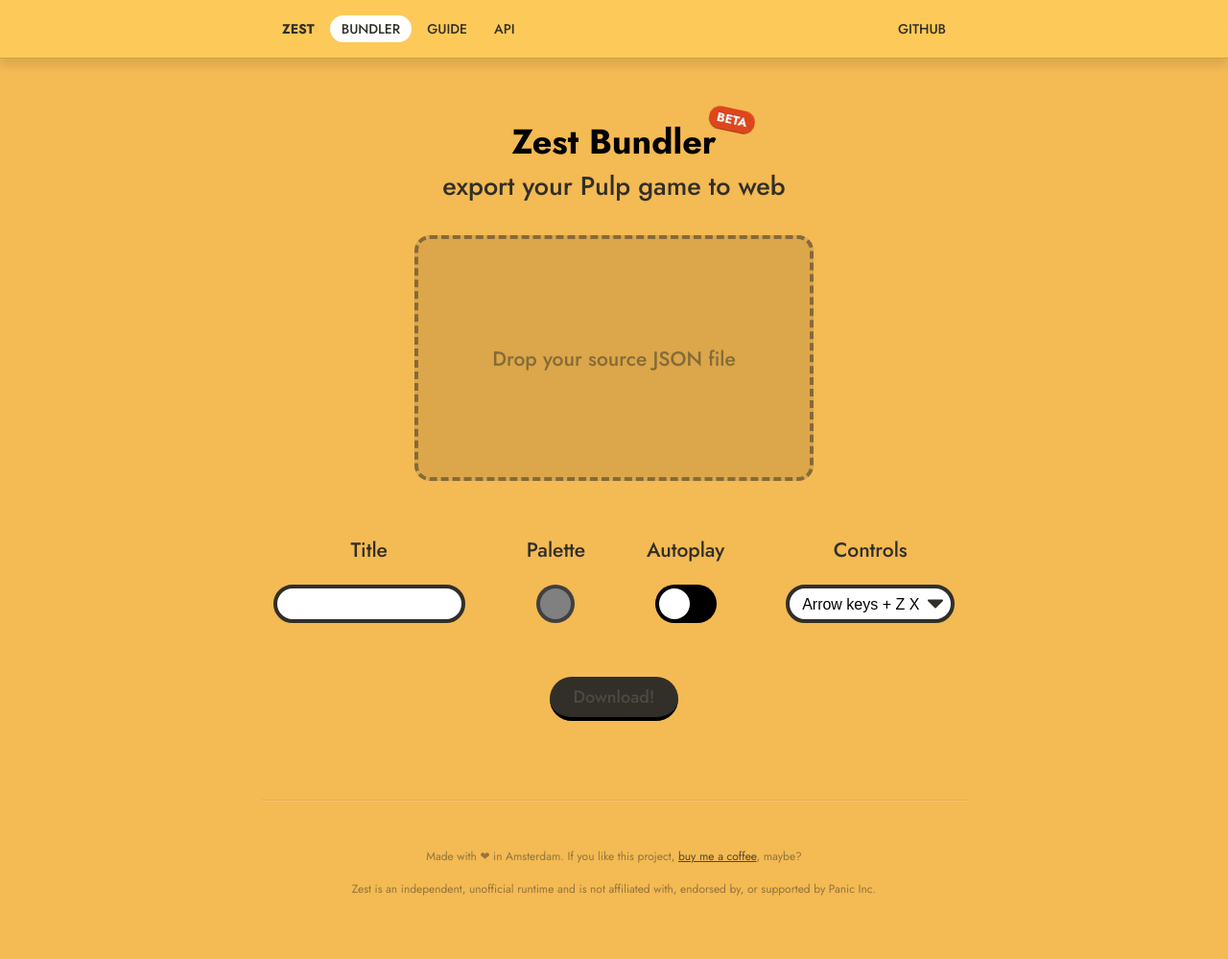
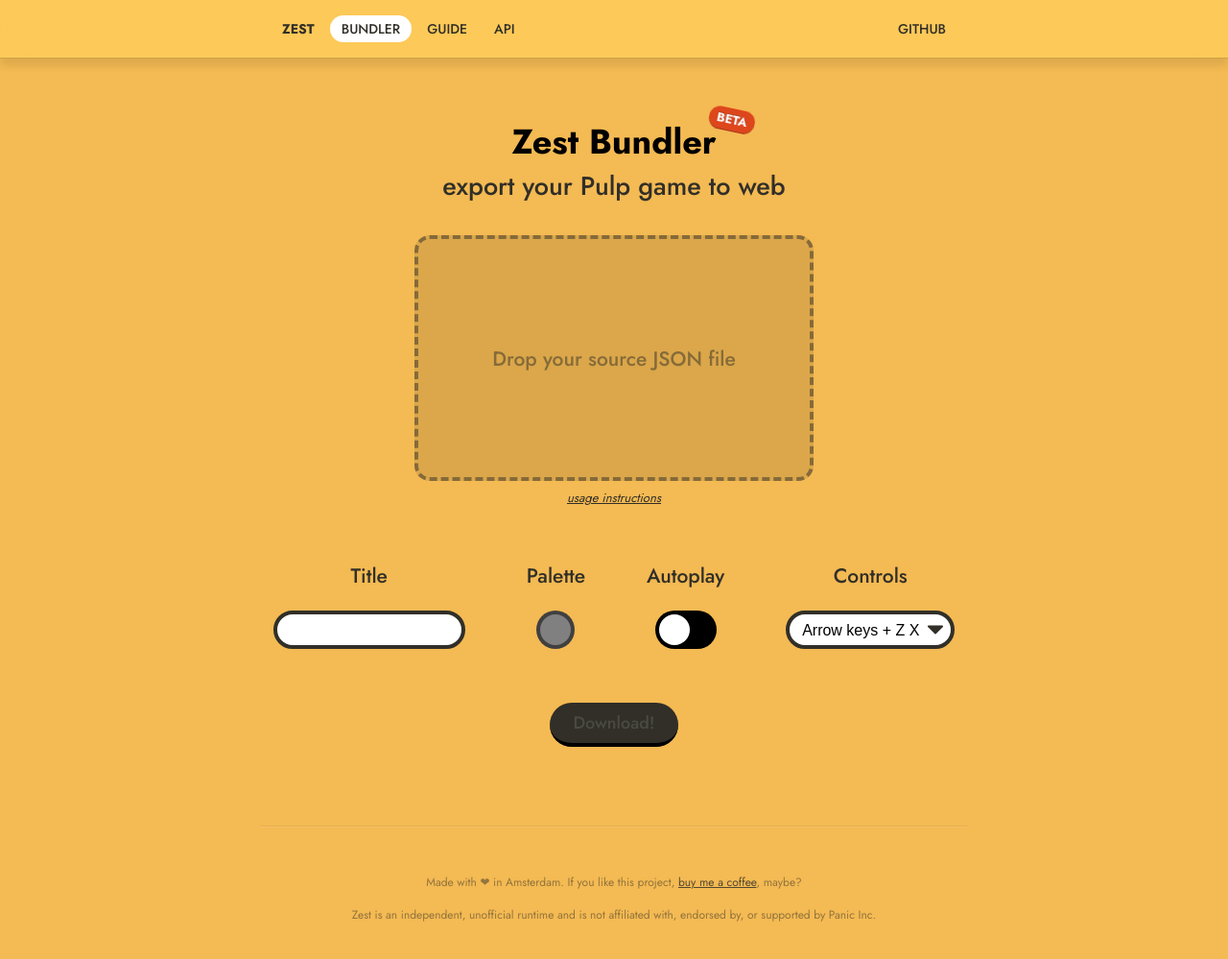
Before and after one commit to tkers/zest, a Jekyll site: the page built from bundler.html, in a window 1280 px wide and 1010 px high. Shown: the top 999 px of the window at 96% size. Built offline with Jekyll 4.4.1, drawn with Linux system fonts in a browser that asks for light colours.

Commit message:
Link to instructions on bundler page

```diff
--- a/assets/css/bundler.css
+++ b/assets/css/bundler.css
@@ -101,6 +101,15 @@
 }
 section#dropzone.loaded canvas#card-view {
   display: block;
+}
+
+section.instructions {
+  margin-top: -24px;
+  color: #a77f3b;
+  font-size: small;
+  font-style: italic;
+  max-width: 500px;
+  text-align: center;
 }
 
 section.config {
--- a/bundler.html
+++ b/bundler.html
@@ -12,6 +12,10 @@
   <h3 id="drop-label" class="hint">Drop your source JSON file</h3>
   <input type="file" id="data-in" accept="application/json" />
   <canvas id="card-view" width="200" height="120" class="hidden"></canvas>
+</section>
+
+<section class="instructions">
+  <a href="{{ site.baseurl }}/guide#bundler-instructions">usage instructions</a>
 </section>
 
 <section class="config">
```
